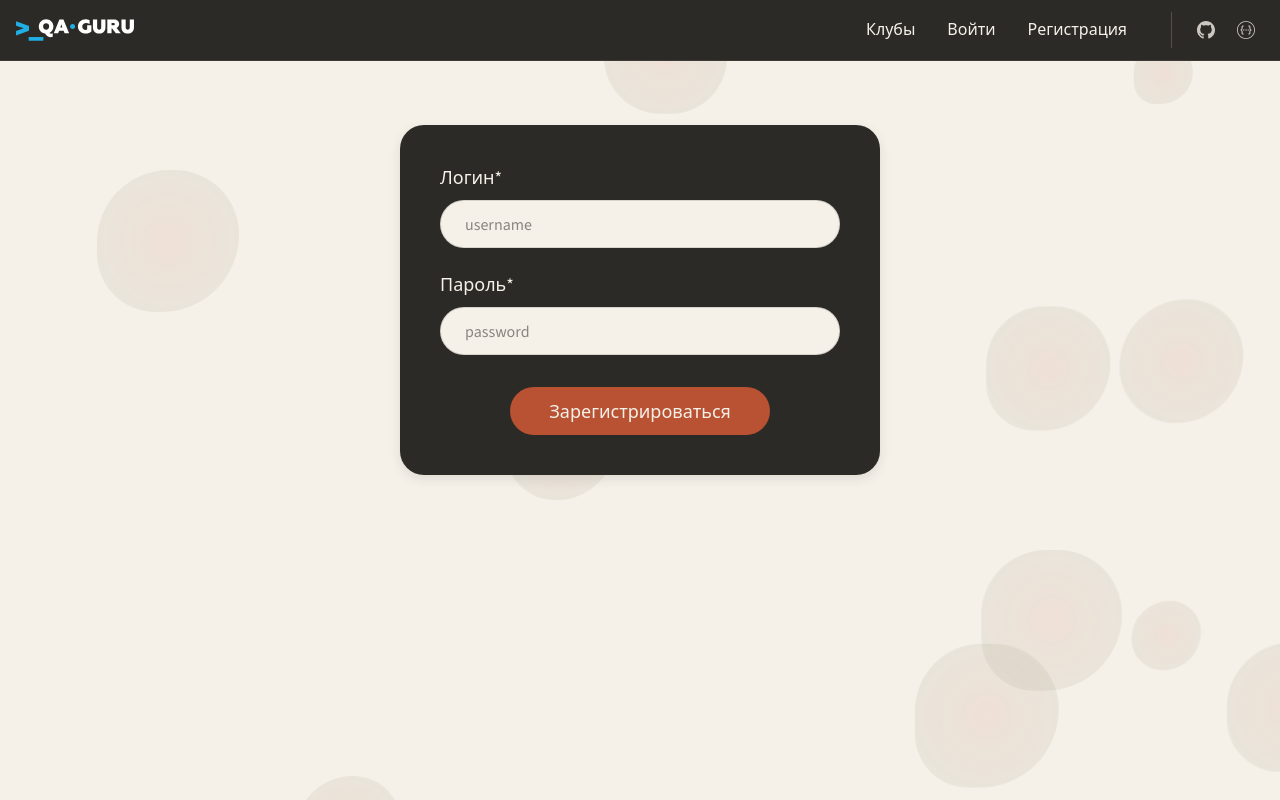
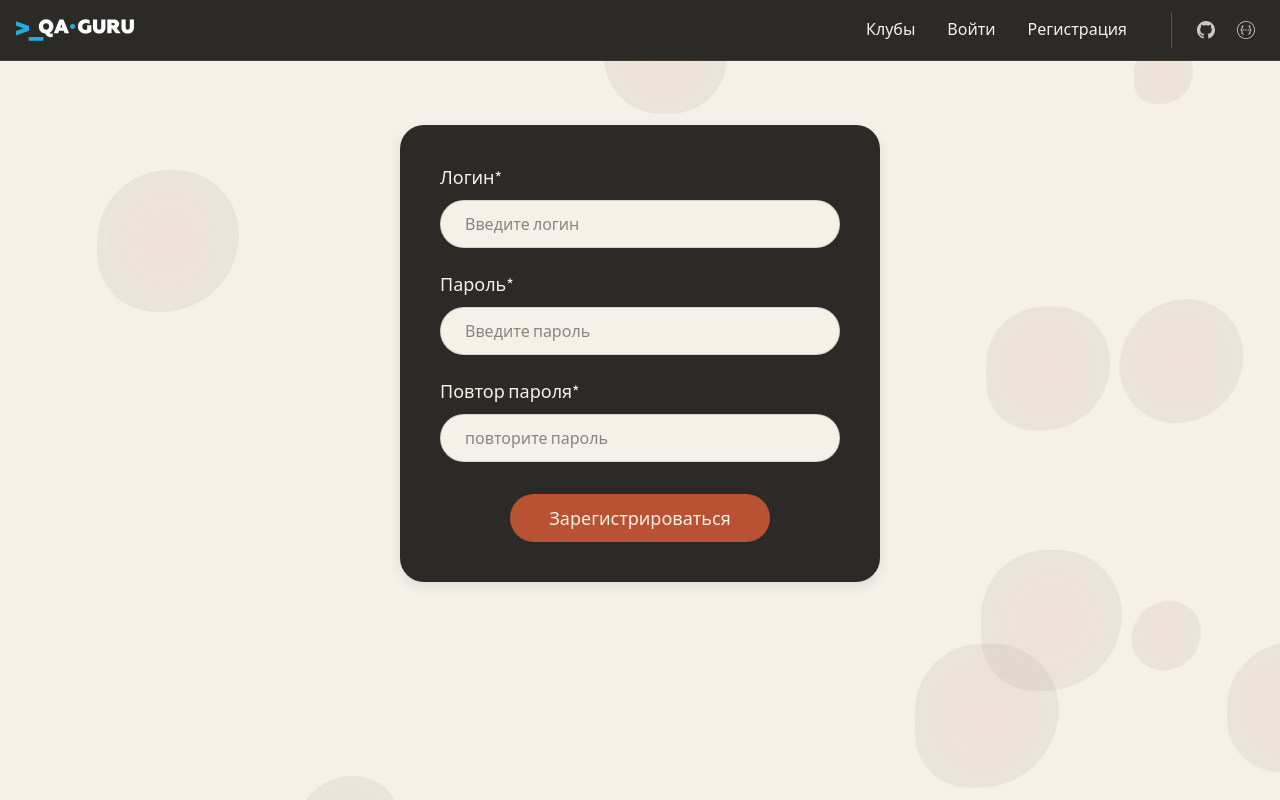
Before and after one commit to qa-guru/book-club, a Vue app in the folder frontend/: page /signup in a window 1280 px wide. Built offline with nearby package versions, Linux system fonts and the light colour scheme.

Commit message:
added retype password for registration

```diff
--- a/frontend/src/views/SignIn.vue
+++ b/frontend/src/views/SignIn.vue
@@ -37,7 +37,7 @@ async function handleSubmit() {
               type="text"
               id="username"
               required
-              placeholder="username"
+              placeholder="Введите логин"
               data-testid="username-input"
             />
           </div>
@@ -48,7 +48,7 @@ async function handleSubmit() {
               type="password"
               id="password"
               required
-              placeholder="password"
+              placeholder="Введите пароль"
               data-testid="password-input"
             />
           </div>
--- a/frontend/src/views/SignUp.vue
+++ b/frontend/src/views/SignUp.vue
@@ -8,9 +8,20 @@ const router = useRouter()
 
 const username = ref('')
 const password = ref('')
+const confirmPassword = ref('')
 const error = ref('')
+const passwordMismatch = ref(false)
 
 async function handleSubmit() {
+  error.value = ''
+  passwordMismatch.value = false
+
+  if (password.value !== confirmPassword.value) {
+    passwordMismatch.value = true
+    error.value = 'Пароли не совпадают'
+    return
+  }
+
   try {
     await authStore.register(username.value, password.value)
     await authStore.login(username.value, password.value)
@@ -38,7 +49,7 @@ async function handleSubmit() {
               type="text"
               id="username"
               required
-              placeholder="username"
+              placeholder="Введите логин"
               data-testid="username-input"
             />
           </div>
@@ -49,9 +60,25 @@ async function handleSubmit() {
               type="password"
               id="password"
               required
-              placeholder="password"
+              placeholder="Введите пароль"
               data-testid="password-input"
             />
+          </div>
+          <div class="form-group" data-testid="confirm-password-form-group">
+            <label for="confirm-password" data-testid="confirm-password-label">Повтор пароля*</label>
+            <input
+              v-model="confirmPassword"
+              type="password"
+              id="confirm-password"
+              required
+              placeholder="повторите пароль"
+              :aria-invalid="passwordMismatch"
+              data-testid="confirm-password-input"
+              @input="passwordMismatch = false"
+            />
+            <p v-if="passwordMismatch" class="field-error" data-testid="password-mismatch-error">
+              Пароли не совпадают
+            </p>
           </div>
           <button type="submit" class="submit-btn" data-testid="signup-button">
             Зарегистрироваться
@@ -168,6 +195,17 @@ async function handleSubmit() {
   font-weight: var(--weight-medium);
 }
 
+.field-error {
+  color: var(--color-error);
+  margin-top: var(--space-2);
+  font-size: var(--text-sm);
+  font-weight: var(--weight-medium);
+}
+
+.form-group input[aria-invalid="true"] {
+  border-color: var(--color-error);
+}
+
 @media (max-width: 480px) {
   .login-container {
     padding: var(--space-6);
```
